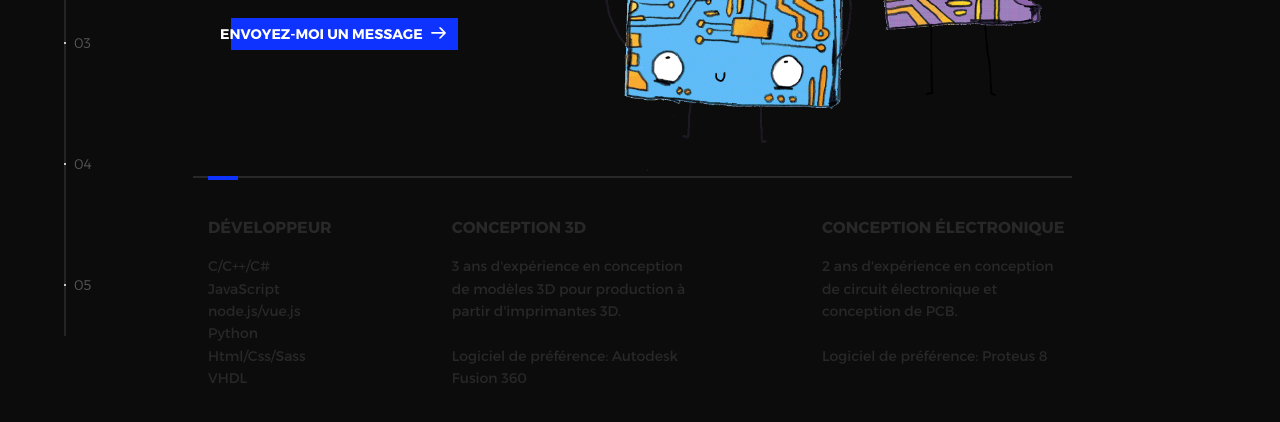
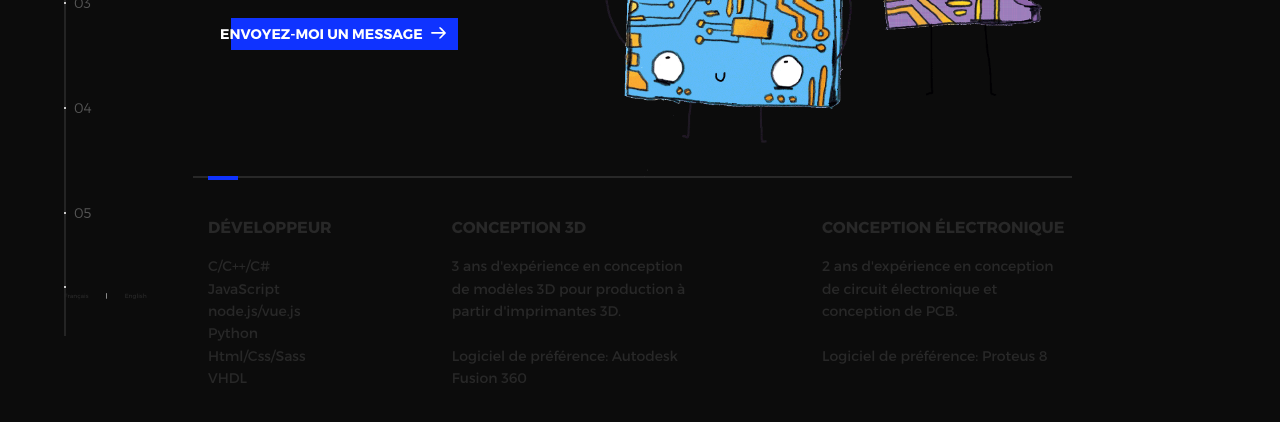
Before and after one commit to filoucool/filoucool.github.io, a plain HTML site: page index.html in a window 1280 px wide. Shown: the part 344-766 px from the top of the page. Drawn offline with nearby package versions, Linux system fonts and the light colour scheme.

Commit message:
Update index.html

```diff
--- a/index.html
+++ b/index.html
@@ -45,6 +45,14 @@
                         <li><span>Mes projets en cours</span></li>
                         <li><span>Informations de contact</span></li>
                         <li><span>témoignages</span></li>
+                        <li>
+                            <div class="intro--options">
+                           <a href="index.html"> Français </a>
+                           |
+                           <a href="indexeng.html" > English </a>
+                        </p>
+                     </div>
+                        </li>
                      </ul>
                   </nav>
                   <ul class="l-main-content main-content">
```
